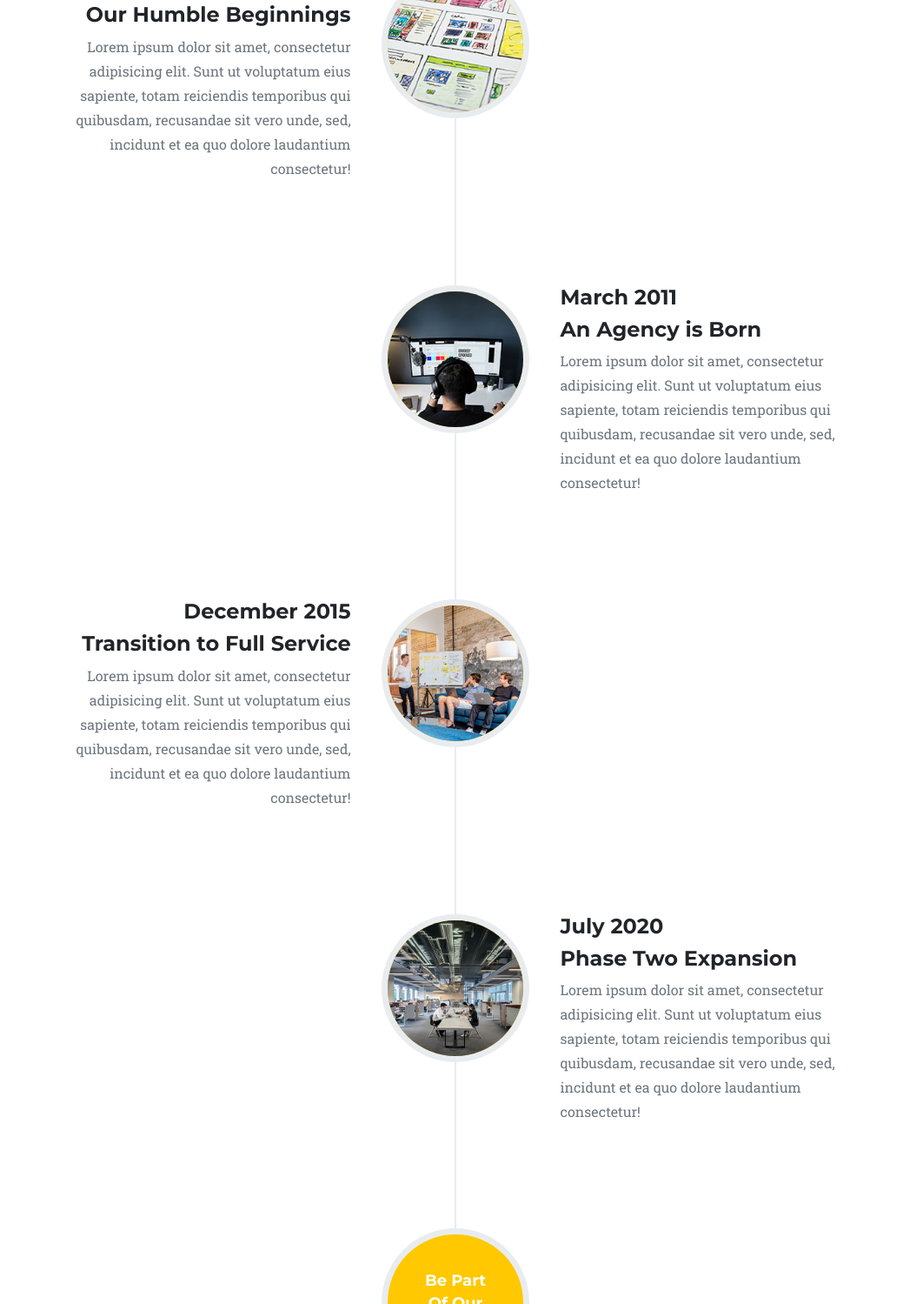
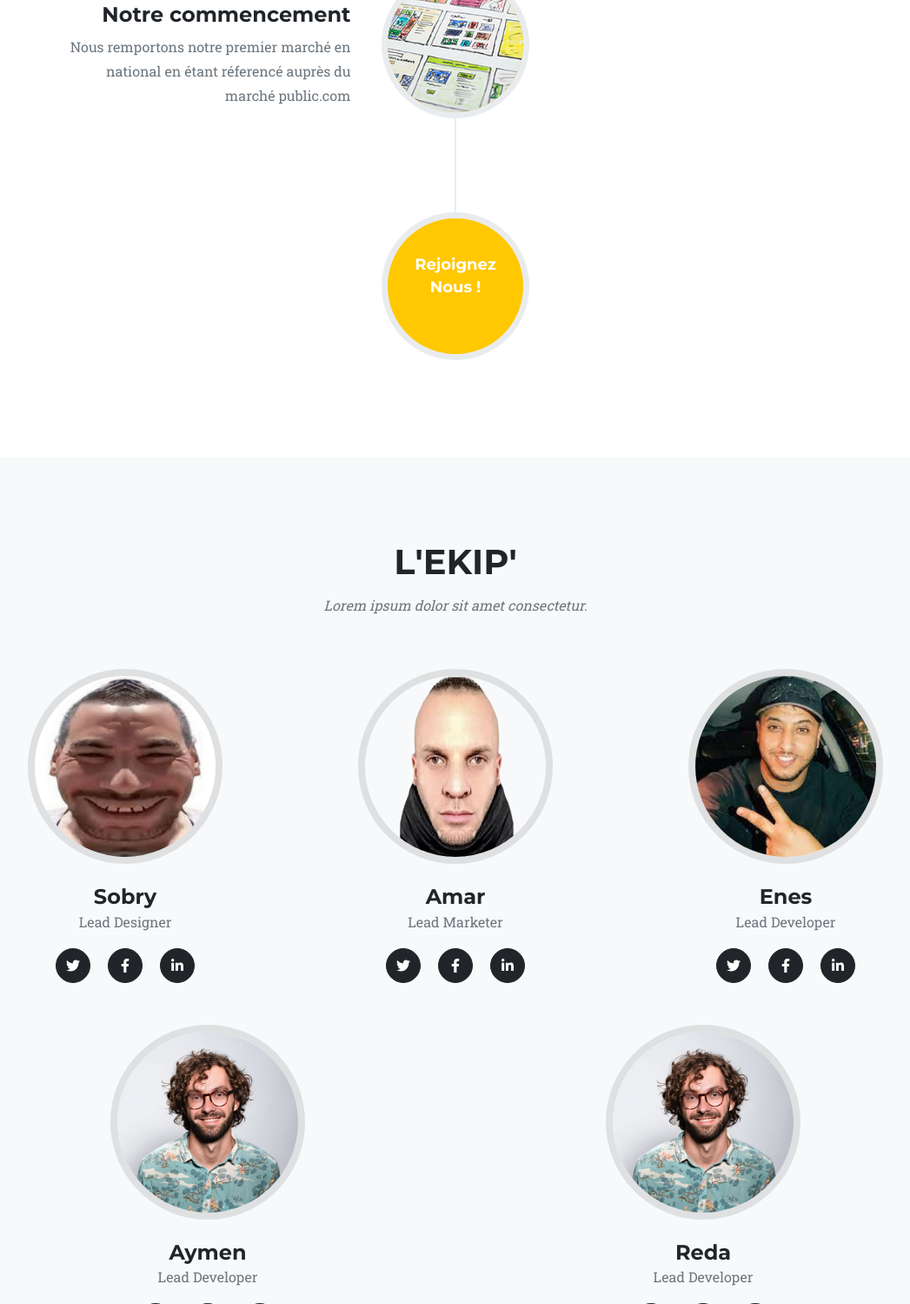
Before and after one commit to bylkamar/bootstrap-td, a plain HTML site: page index.html in a window 1280 px wide. Shown: the part 2689-4188 px from the top of the page at 87% size, without its empty margins (116-1163 px from the left). Drawn offline with nearby package versions, Linux system fonts and the light colour scheme.

Commit message:
modif suite td2

```diff
--- a/index.html
+++ b/index.html
@@ -137,7 +137,7 @@
             <iframe
               width="560"
               height="349"
-              src="http://www.youtube.com/embed/n_dZNLr2cME?rel=0&hd=1"
+              src="https://www.youtube.com/embed/n_dZNLr2cME?rel=0&hd=1"
               frameborder="0"
               allowfullscreen
             ></iframe>
@@ -324,9 +324,9 @@
     <section class="page-section" id="about">
       <div class="container">
         <div class="text-center">
-          <h2 class="section-heading text-uppercase">About</h2>
+          <h2 class="section-heading text-uppercase">A PROPOS</h2>
           <h3 class="section-subheading text-muted">
-            Lorem ipsum dolor sit amet consectetur.
+            L'histoire de notre incroyable agence
           </h3>
         </div>
         <ul class="timeline">
@@ -340,84 +340,13 @@
             </div>
             <div class="timeline-panel">
               <div class="timeline-heading">
-                <h4>2009-2011</h4>
-                <h4 class="subheading">Our Humble Beginnings</h4>
+                <h4>2024-2024</h4>
+                <h4 class="subheading">Notre commencement</h4>
               </div>
               <div class="timeline-body">
                 <p class="text-muted">
-                  Lorem ipsum dolor sit amet, consectetur adipisicing elit. Sunt
-                  ut voluptatum eius sapiente, totam reiciendis temporibus qui
-                  quibusdam, recusandae sit vero unde, sed, incidunt et ea quo
-                  dolore laudantium consectetur!
-                </p>
-              </div>
-            </div>
-          </li>
-          <li class="timeline-inverted">
-            <div class="timeline-image">
-              <img
-                class="rounded-circle img-fluid"
-                src="assets/img/about/2.jpg"
-                alt="..."
-              />
-            </div>
-            <div class="timeline-panel">
-              <div class="timeline-heading">
-                <h4>March 2011</h4>
-                <h4 class="subheading">An Agency is Born</h4>
-              </div>
-              <div class="timeline-body">
-                <p class="text-muted">
-                  Lorem ipsum dolor sit amet, consectetur adipisicing elit. Sunt
-                  ut voluptatum eius sapiente, totam reiciendis temporibus qui
-                  quibusdam, recusandae sit vero unde, sed, incidunt et ea quo
-                  dolore laudantium consectetur!
-                </p>
-              </div>
-            </div>
-          </li>
-          <li>
-            <div class="timeline-image">
-              <img
-                class="rounded-circle img-fluid"
-                src="assets/img/about/3.jpg"
-                alt="..."
-              />
-            </div>
-            <div class="timeline-panel">
-              <div class="timeline-heading">
-                <h4>December 2015</h4>
-                <h4 class="subheading">Transition to Full Service</h4>
-              </div>
-              <div class="timeline-body">
-                <p class="text-muted">
-                  Lorem ipsum dolor sit amet, consectetur adipisicing elit. Sunt
-                  ut voluptatum eius sapiente, totam reiciendis temporibus qui
-                  quibusdam, recusandae sit vero unde, sed, incidunt et ea quo
-                  dolore laudantium consectetur!
-                </p>
-              </div>
-            </div>
-          </li>
-          <li class="timeline-inverted">
-            <div class="timeline-image">
-              <img
-                class="rounded-circle img-fluid"
-                src="assets/img/about/4.jpg"
-                alt="..."
-              />
-            </div>
-            <div class="timeline-panel">
-              <div class="timeline-heading">
-                <h4>July 2020</h4>
-                <h4 class="subheading">Phase Two Expansion</h4>
-              </div>
-              <div class="timeline-body">
-                <p class="text-muted">
-                  Lorem ipsum dolor sit amet, consectetur adipisicing elit. Sunt
-                  ut voluptatum eius sapiente, totam reiciendis temporibus qui
-                  quibusdam, recusandae sit vero unde, sed, incidunt et ea quo
-                  dolore laudantium consectetur!
+                  Nous remportons notre premier marché en national en étant
+                  réferencé auprès du marché public.com
                 </p>
               </div>
             </div>
@@ -425,11 +354,9 @@
           <li class="timeline-inverted">
             <div class="timeline-image">
               <h4>
-                Be Part
+                Rejoignez
                 <br />
-                Of Our
-                <br />
-                Story!
+                Nous !
               </h4>
             </div>
           </li>
@@ -440,7 +367,7 @@
     <section class="page-section bg-light" id="team">
       <div class="container">
         <div class="text-center">
-          <h2 class="section-heading text-uppercase">Our Amazing Team</h2>
+          <h2 class="section-heading text-uppercase">L'EKIP'</h2>
           <h3 class="section-subheading text-muted">
             Lorem ipsum dolor sit amet consectetur.
           </h3>
@@ -450,10 +377,10 @@
             <div class="team-member">
               <img
                 class="mx-auto rounded-circle"
-                src="assets/img/team/1.jpg"
+                src="assets/img/team/sobry.jpg"
                 alt="..."
               />
-              <h4>Parveen Anand</h4>
+              <h4>Sobry</h4>
               <p class="text-muted">Lead Designer</p>
               <a
                 class="btn btn-dark btn-social mx-2"
@@ -479,10 +406,10 @@
             <div class="team-member">
               <img
                 class="mx-auto rounded-circle"
-                src="assets/img/team/2.jpg"
+                src="./assets/img/team/amar.png"
                 alt="..."
               />
-              <h4>Diana Petersen</h4>
+              <h4>Amar</h4>
               <p class="text-muted">Lead Marketer</p>
               <a
                 class="btn btn-dark btn-social mx-2"
@@ -508,10 +435,68 @@
             <div class="team-member">
               <img
                 class="mx-auto rounded-circle"
+                src="assets/img/team/enes.jfif"
+                alt="..."
+              />
+              <h4>Enes</h4>
+              <p class="text-muted">Lead Developer</p>
+              <a
+                class="btn btn-dark btn-social mx-2"
+                href="#!"
+                aria-label="Larry Parker Twitter Profile"
+                ><i class="fab fa-twitter"></i
+              ></a>
+              <a
+                class="btn btn-dark btn-social mx-2"
+                href="#!"
+                aria-label="Larry Parker Facebook Profile"
+                ><i class="fab fa-facebook-f"></i
+              ></a>
+              <a
+                class="btn btn-dark btn-social mx-2"
+                href="#!"
+                aria-label="Larry Parker LinkedIn Profile"
+                ><i class="fab fa-linkedin-in"></i
+              ></a>
+            </div>
+          </div>
+          <div class="col-lg-6">
+            <div class="team-member">
+              <img
+                class="mx-auto rounded-circle"
                 src="assets/img/team/3.jpg"
                 alt="..."
               />
-              <h4>Larry Parker</h4>
+              <h4>Aymen</h4>
+              <p class="text-muted">Lead Developer</p>
+              <a
+                class="btn btn-dark btn-social mx-2"
+                href="#!"
+                aria-label="Larry Parker Twitter Profile"
+                ><i class="fab fa-twitter"></i
+              ></a>
+              <a
+                class="btn btn-dark btn-social mx-2"
+                href="#!"
+                aria-label="Larry Parker Facebook Profile"
+                ><i class="fab fa-facebook-f"></i
+              ></a>
+              <a
+                class="btn btn-dark btn-social mx-2"
+                href="#!"
+                aria-label="Larry Parker LinkedIn Profile"
+                ><i class="fab fa-linkedin-in"></i
+              ></a>
+            </div>
+          </div>
+          <div class="col-lg-6">
+            <div class="team-member">
+              <img
+                class="mx-auto rounded-circle"
+                src="assets/img/team/3.jpg"
+                alt="..."
+              />
+              <h4>Reda</h4>
               <p class="text-muted">Lead Developer</p>
               <a
                 class="btn btn-dark btn-social mx-2"
```
Also changed, not shown: assets/img/team/amar.png (added), assets/img/team/enes.jfif (added), assets/img/team/sobry.jpg (added).
